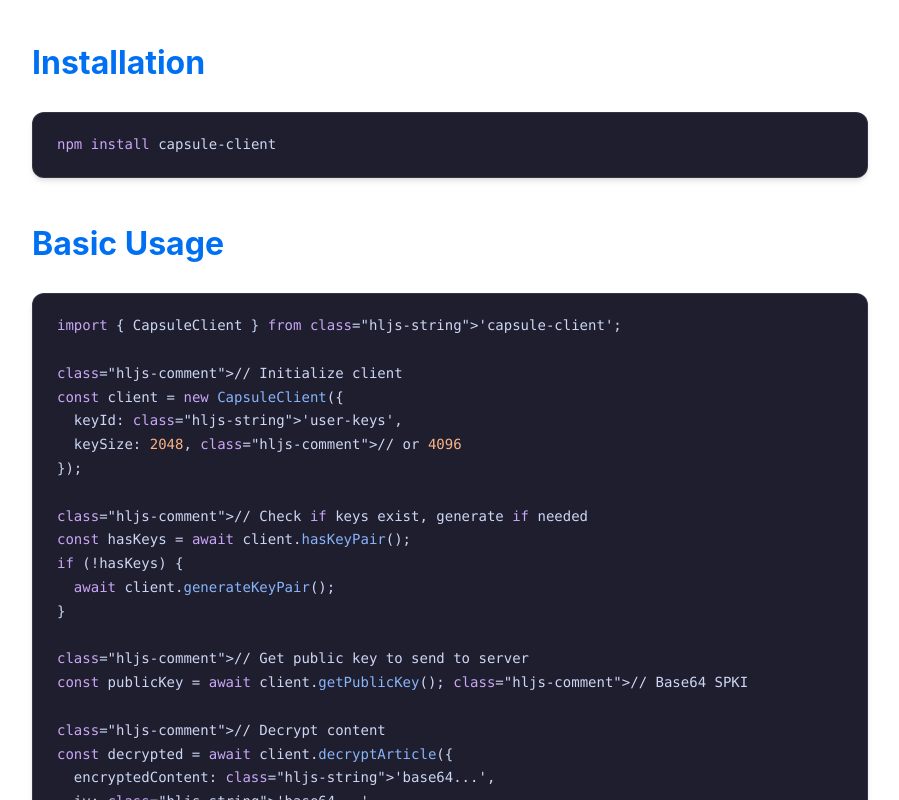
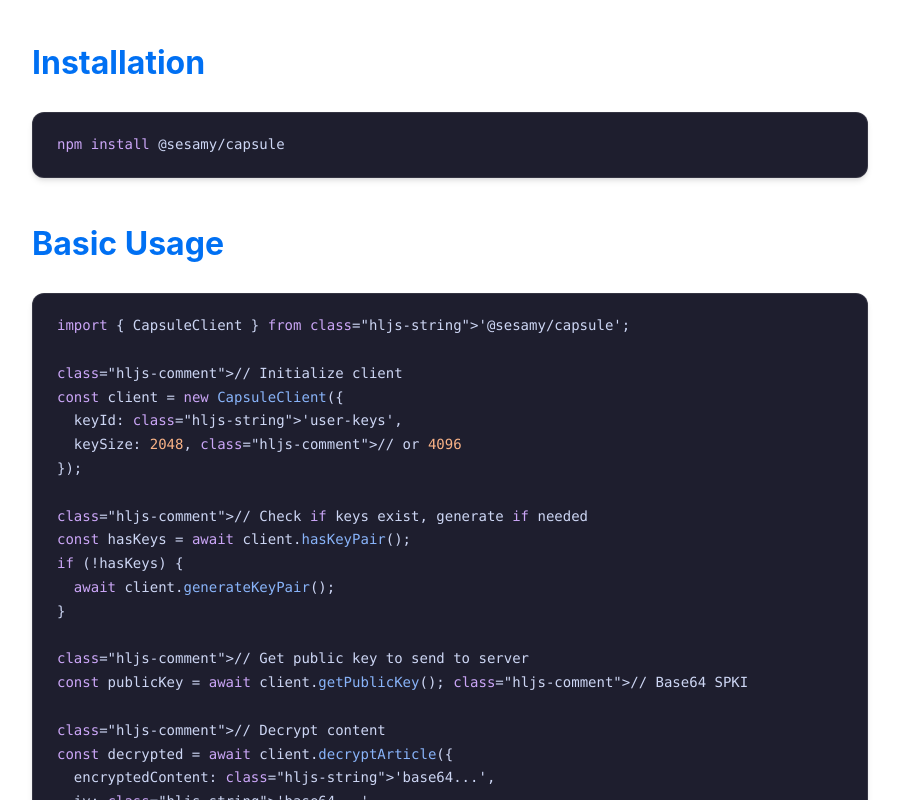
Before and after one commit to sesamyab/capsule, a Next.js app in the folder apps/demo/: page /client in a window 1280 px wide. Shown: the part 260-1060 px from the top of the page, without its empty margins (190-1089 px from the left). Built offline with nearby package versions, Linux system fonts and the light colour scheme.

Commit message:
Update package name

```diff
--- a/apps/demo/package.json
+++ b/apps/demo/package.json
@@ -9,7 +9,7 @@
     "lint": "next lint"
   },
   "dependencies": {
-    "capsule-client": "workspace:*",
+    "@sesamy/capsule": "workspace:*",
     "next": "^14.2.0",
     "react": "^18.2.0",
     "react-dom": "^18.2.0"
--- a/apps/demo/src/app/client/page.tsx
+++ b/apps/demo/src/app/client/page.tsx
@@ -10,10 +10,10 @@
       </p>
 
       <h2>Installation</h2>
-      <CodeBlock language="bash">{`npm install capsule-client`}</CodeBlock>
+      <CodeBlock language="bash">{`npm install @sesamy/capsule`}</CodeBlock>
 
       <h2>Basic Usage</h2>
-      <CodeBlock>{`import { CapsuleClient } from 'capsule-client';
+      <CodeBlock>{`import { CapsuleClient } from '@sesamy/capsule';
 
 // Initialize client
 const client = new CapsuleClient({
@@ -84,7 +84,7 @@
 
       <h2>React Integration</h2>
       <CodeBlock>{`import { useState, useEffect } from 'react';
-import { CapsuleClient } from 'capsule-client';
+import { CapsuleClient } from '@sesamy/capsule';
 
 export function useCapsule() {
   const [client, setClient] = useState(null);
--- a/apps/demo/src/hooks/useCapsule.ts
+++ b/apps/demo/src/hooks/useCapsule.ts
@@ -39,7 +39,7 @@
 
       try {
         // Dynamically import the client library
-        const { CapsuleClient } = await import("capsule-client");
+        const { CapsuleClient } = await import("@sesamy/capsule");
 
         const capsuleClient = new CapsuleClient({
           keyId: "demo-key",
--- a/packages/capsule-client/package.json
+++ b/packages/capsule-client/package.json
@@ -1,5 +1,5 @@
 {
-  "name": "capsule-client",
+  "name": "@sesamy/capsule",
   "version": "0.1.0",
   "description": "Client-side decryption library for Capsule - Secure article unlocking using Web Crypto API",
   "main": "dist/index.js",
@@ -35,7 +35,7 @@
     "indexeddb",
     "browser"
   ],
-  "author": "Crypvelope Team",
+  "author": "Sesamy",
   "license": "MIT",
   "devDependencies": {
     "@types/node": "^20.10.0",
```
Also changed, not shown: packages/capsule-client/README.md, 2 other files (tests, documents, lock files or other folders).
